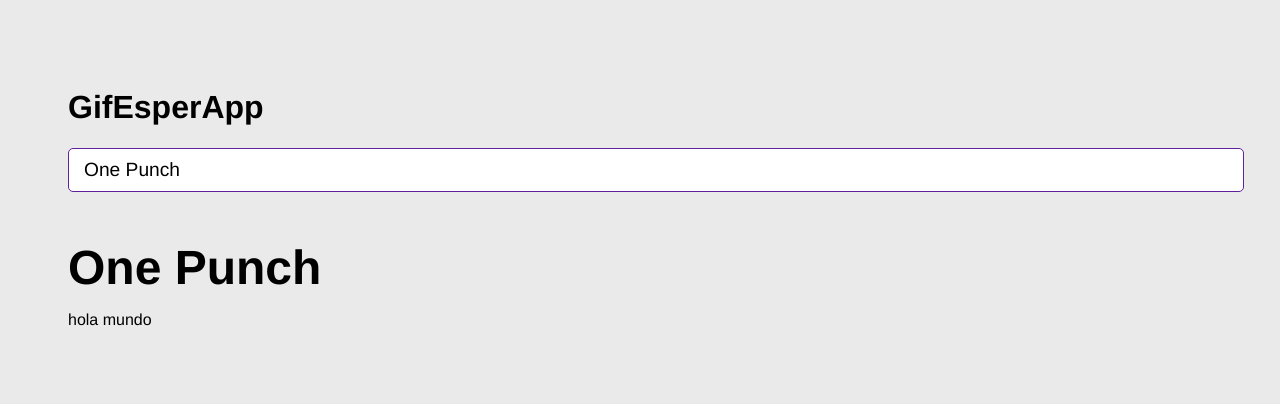
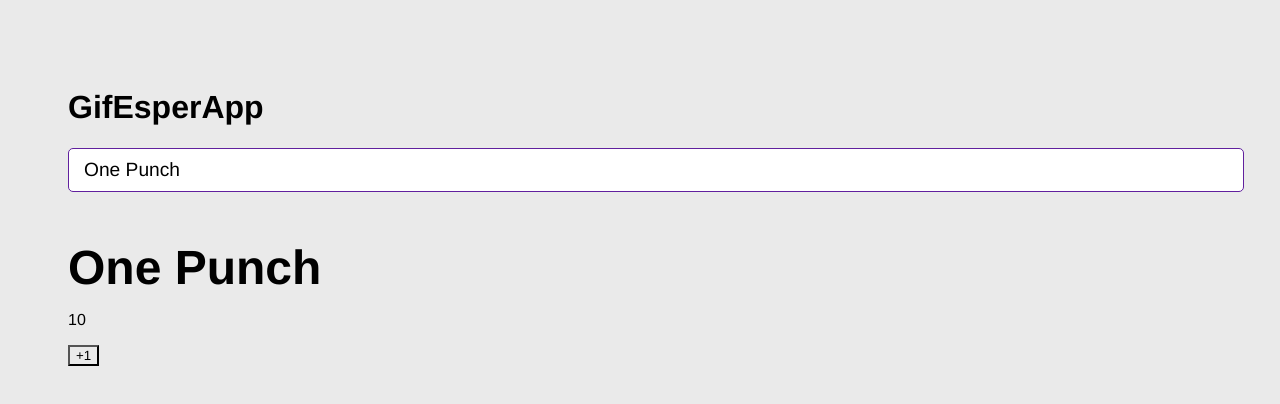
Before and after one commit to dimtha01/react-gifs, a React (Vite) app: page / in a window 1280 px wide. Shown: the top 404 px of the page. Built offline with nearby package versions, Linux system fonts and the light colour scheme; no server answers.

Commit message:
refactor: Refactorizar logica en GitGrid
* Mover lógica de obtención de gifs al helper
* Agregar estado para manejar contador de gifs
* Implementar efecto para cargar gifs al montar componente
* Agregar botón para incrementar contador de gifs

```diff
--- a/src/components/GitGrid.jsx
+++ b/src/components/GitGrid.jsx
@@ -1,22 +1,17 @@
+import { useEffect, useState } from "react"
+import { getGifs } from "../helpers/getGifs";
 
 export const GitGrid = ({ category }) => {
-  const getGifs = async () => {
-    const url = `https://api.giphy.com/v1/gifs/search?api_key=rQF7NH9RXbejOqOx3GpXfwp9TVaohgqK&q=${category}&limit=10`
-    const resp = await fetch(url);
-    const { data } = await resp.json()
-    // console.log(data)
-    const gifs = data.map((img) => ({
-      id: img.id,
-      title: img.title,
-      url: img.images.downsized_medium
-    }))
-    console.log(gifs)
+  const [counter, setCounter] = useState(10);
+  useEffect(() => {
+    getGifs(category)
+  }, [])
 
-  }
   return (
     <>
       <h3>{category}</h3>
-      <p>hola mundo</p>
+      <p>{counter}</p>
+      <button onClick={() => setCounter(counter + 1)}>+1</button>
 
     </>
   )
--- /dev/null
+++ b/src/helpers/getGifs.js
@@ -0,0 +1,13 @@
+export const getGifs = async ( category) => {
+  const url = `https://api.giphy.com/v1/gifs/search?api_key=rQF7NH9RXbejOqOx3GpXfwp9TVaohgqK&q=${category}&limit=10`
+  const resp = await fetch(url);
+  const { data } = await resp.json()
+  // console.log(data)
+  const gifs = data.map((img) => ({
+    id: img.id,
+    title: img.title,
+    url: img.images.downsized_medium
+  }))
+  console.log(gifs)
+
+}
--- a/src/main.jsx
+++ b/src/main.jsx
@@ -6,5 +6,5 @@
 createRoot(document.getElementById('root')).render(
   <StrictMode>
     <GifExpertApp />
-  </StrictMode>,
+  </StrictMode>
 );
```
